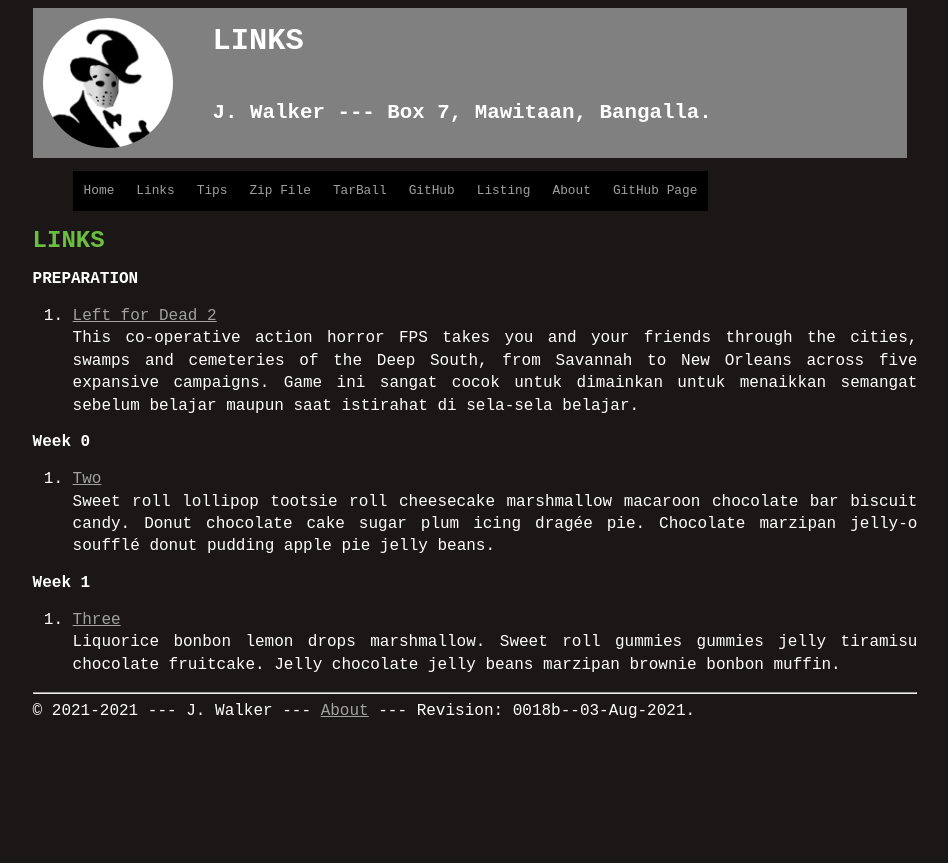
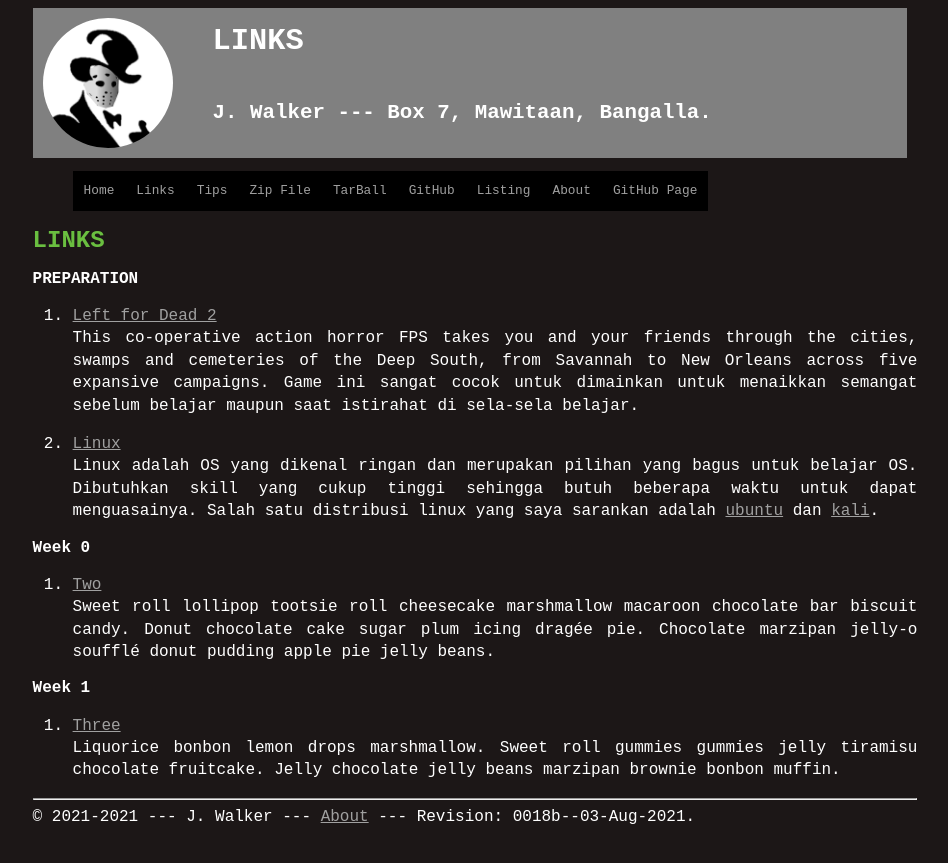
Before and after one commit to dhekmass12/os212, a Jekyll site: the page built from links.md, in a window 1280 px wide. Shown: the top 863 px of the page, without its empty margins (165-1113 px from the left). Built offline with Jekyll 4.4.1, drawn with Linux system fonts in a browser that asks for light colours; our own code applies the rules of GitHub Pages for plain Markdown files.

Commit message:
Update links.md

```diff
--- a/links.md
+++ b/links.md
@@ -8,6 +8,9 @@ permalink: /LINKS/
 
 1. [Left for Dead 2](https://store.steampowered.com/app/550/Left_4_Dead_2/)<br>
 This co-operative action horror FPS takes you and your friends through the cities, swamps and cemeteries of the Deep South, from Savannah to New Orleans across five expansive campaigns. Game ini sangat cocok untuk dimainkan untuk menaikkan semangat sebelum belajar maupun saat istirahat di sela-sela belajar.
+
+2. [Linux](https://www.linux.org/)<br>
+Linux adalah OS yang dikenal ringan dan merupakan pilihan yang bagus untuk belajar OS. Dibutuhkan skill yang cukup tinggi sehingga butuh beberapa waktu untuk dapat menguasainya. Salah satu distribusi linux yang saya sarankan adalah [ubuntu](https://ubuntu.com/) dan [kali](https://www.kali.org/).
 
 <b>Week 0</b><br>
 
```
